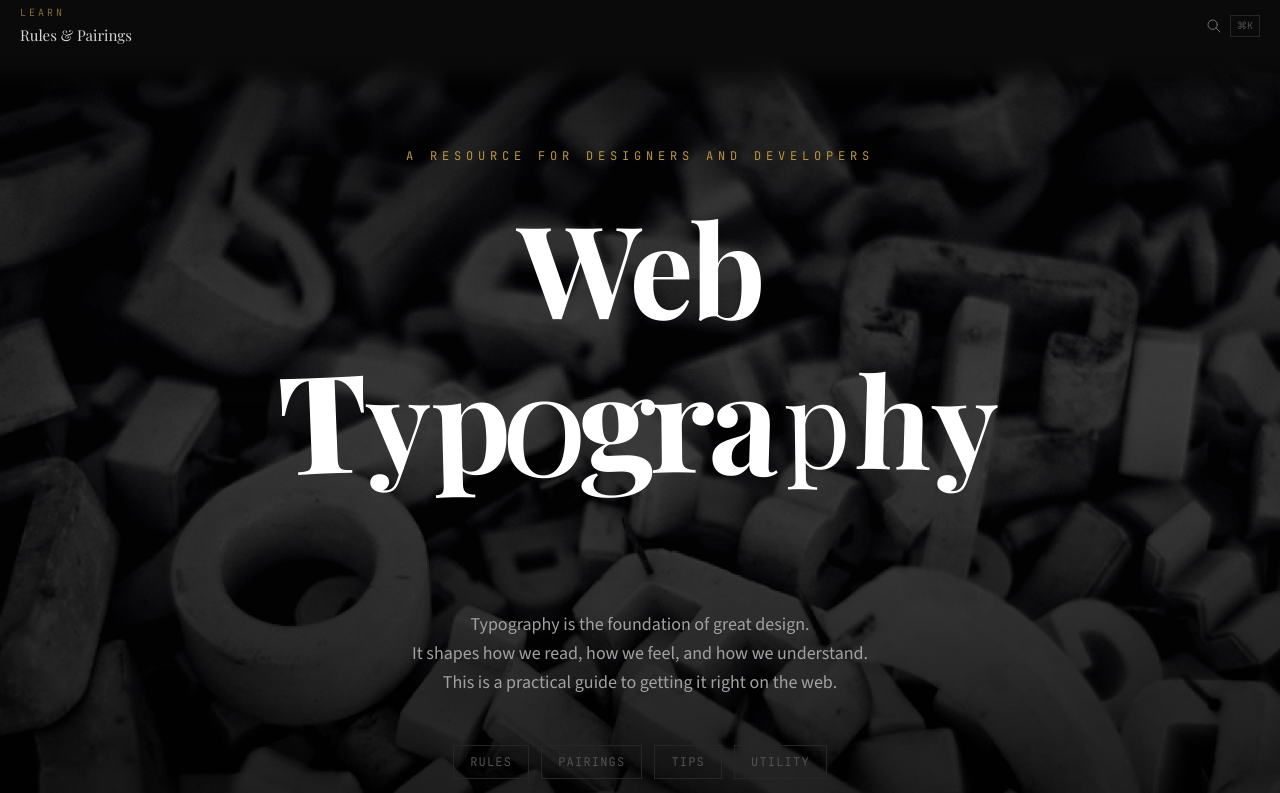
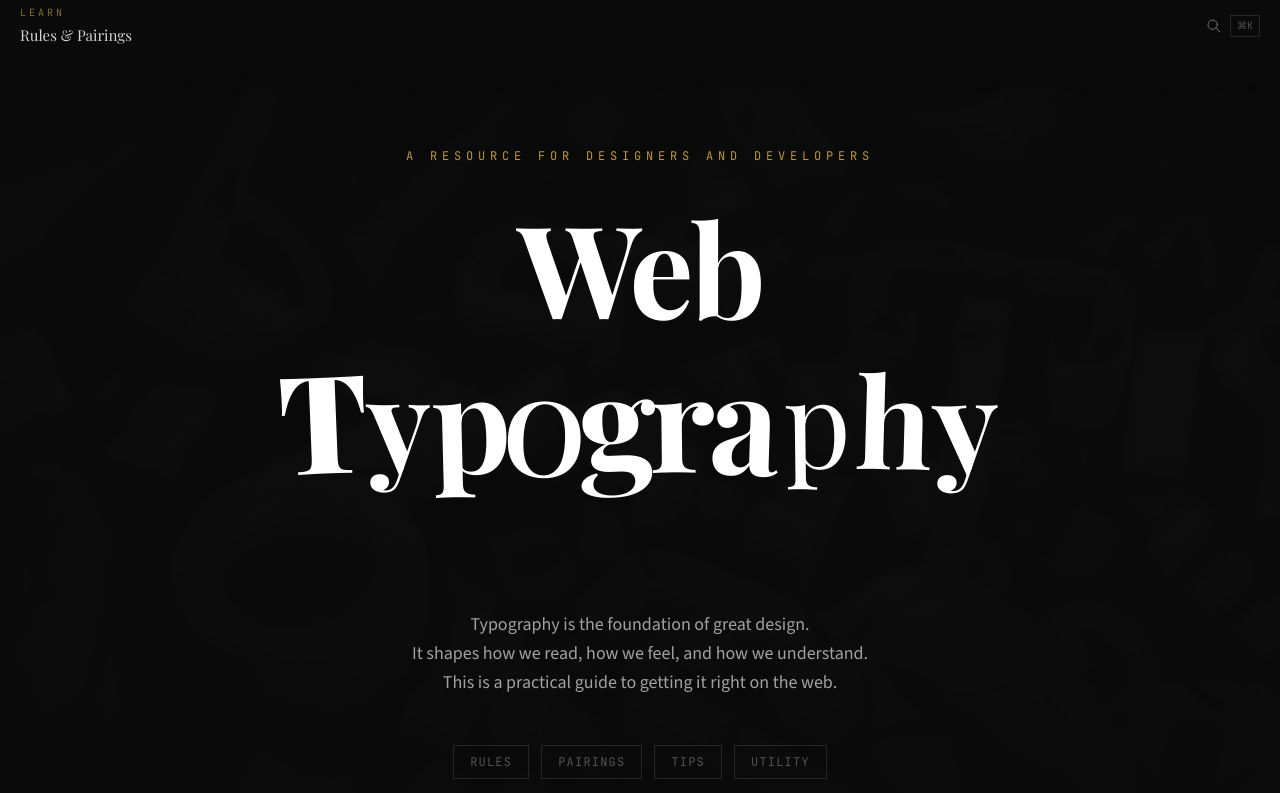
Before and after one commit to speedwarnsf/web-typography, a Next.js app: page / in a window 1280 px wide. Shown: the top 793 px of the page. Built offline with nearby package versions, Linux system fonts and the light colour scheme; a web font is replaced by a local one.

Commit message:
feat: parallax background across all pages via layout

```diff
--- a/src/app/globals.css
+++ b/src/app/globals.css
@@ -123,4 +123,10 @@ p, li, blockquote, figcaption {
   animation: slowZoom 30s ease-in-out infinite alternate;
 }
 
+/* Override opaque backgrounds on subpages so the fixed photo bleeds through */
+main {
+  background-color: rgba(10, 10, 10, 0.92) !important;
+  backdrop-filter: blur(2px);
+}
+
 /* deployed Wed Mar 11 02:19:20 PDT 2026 */
--- a/src/app/layout.tsx
+++ b/src/app/layout.tsx
@@ -33,6 +33,7 @@ import TopBar from "@/components/TopBar";
 import CommandPalette from "@/components/CommandPalette";
 import SectionFooter from "@/components/SectionFooter";
 import PrevNextStrip from "@/components/PrevNextStrip";
+import HeroParallax from "@/components/HeroParallax";
 
 const playfair = Playfair_Display({ subsets: ["latin"], variable: "--font-playfair", display: "swap" });
 const sourceSans = Source_Sans_3({ subsets: ["latin"], variable: "--font-source-sans", display: "swap" });
@@ -77,12 +78,29 @@ export default function RootLayout({ children }: { children: React.ReactNode })
   return (
     <html lang="en">
       <body className={`${fontVars} antialiased bg-[#0a0a0a] text-neutral-200`}>
+        {/* Fixed background — letterpress photo visible across all pages */}
+        {/* eslint-disable-next-line @next/next/no-img-element */}
+        <img
+          src="/typography-bg.jpg"
+          alt=""
+          aria-hidden="true"
+          id="hero-bg"
+          className="fixed top-0 left-0 w-full h-[120vh] object-cover opacity-50 pointer-events-none select-none"
+          style={{ zIndex: 0, filter: 'contrast(1.15) brightness(0.85)', willChange: 'transform' }}
+        />
+        <div
+          className="fixed top-0 left-0 w-full h-screen bg-gradient-to-b from-black/50 via-black/40 to-black/70 pointer-events-none"
+          style={{ zIndex: 1 }}
+        />
+        <HeroParallax />
+        <div className="relative" style={{ zIndex: 2 }}>
           <TopBar />
           <CommandPalette />
           {children}
           <PrevNextStrip />
           <SectionFooter />
           <BackToTop />
+        </div>
         <GlobalTypeset />
       </body>
     </html>
--- a/src/app/page.tsx
+++ b/src/app/page.tsx
@@ -2,7 +2,7 @@ import { rules } from "./rules-data";
 import CodeBlock from "@/components/CodeBlock";
 import CopyButton from "@/components/CopyButton";
 import AnimatedHeroHeading from "@/components/AnimatedHeroHeading";
-import HeroParallax from "@/components/HeroParallax";
+
 import { readFileSync } from "fs";
 import path from "path";
 
@@ -234,26 +234,8 @@ export default function Home() {
       {/* Google Fonts for all 36 pairings */}
       {/* eslint-disable-next-line @next/next/no-page-custom-font */}
       <link rel="stylesheet" href={GOOGLE_FONTS_URL} />
-      {/* ── Fixed background — locked in place, content scrolls over it ── */}
-      {/* eslint-disable-next-line @next/next/no-img-element */}
-      <img
-        src="/typography-bg.jpg"
-        alt=""
-        aria-hidden="true"
-        id="hero-bg"
-        className="fixed top-0 left-0 w-full h-[120vh] object-cover opacity-50 pointer-events-none select-none"
-        style={{ zIndex: 0, filter: 'contrast(1.15) brightness(0.85)', willChange: 'transform' }}
-      />
-      {/* Fixed dark overlay */}
-      <div
-        className="fixed top-0 left-0 w-full h-screen bg-gradient-to-b from-black/50 via-black/40 to-black/70 pointer-events-none"
-        style={{ zIndex: 1 }}
-      />
-
-      <HeroParallax />
-
       {/* ── Hero ── */}
-      <section className="relative flex flex-col items-center justify-center pt-8 sm:pt-12 lg:pt-[12vh] min-h-[85vh] px-4 sm:px-6 text-center border-b border-neutral-800" style={{ zIndex: 2 }}>
+      <section className="relative flex flex-col items-center justify-center pt-8 sm:pt-12 lg:pt-[12vh] min-h-[85vh] px-4 sm:px-6 text-center border-b border-neutral-800">
         {/* Content */}
         <div className="relative z-10 flex flex-col items-center justify-center w-full h-full">
         <p className="font-mono text-xs uppercase tracking-[0.4em] text-[#B8963E] mb-8">
@@ -280,8 +262,8 @@ export default function Home() {
         </div>
       </section>
 
-      {/* ── Content area — semi-transparent so fixed photo bleeds through subtly ── */}
-      <div className="relative bg-black/90 backdrop-blur-sm" style={{ zIndex: 2 }}>
+      {/* ── Content area — semi-transparent so fixed photo bleeds through ── */}
+      <div className="relative bg-black/90 backdrop-blur-sm">
 
       {/* ── Typographic Rules ── */}
       <section id="rules" className="max-w-5xl mx-auto px-4 sm:px-6 py-12 sm:py-24">
```
Lines whose indentation alone changed are shown as unchanged.
